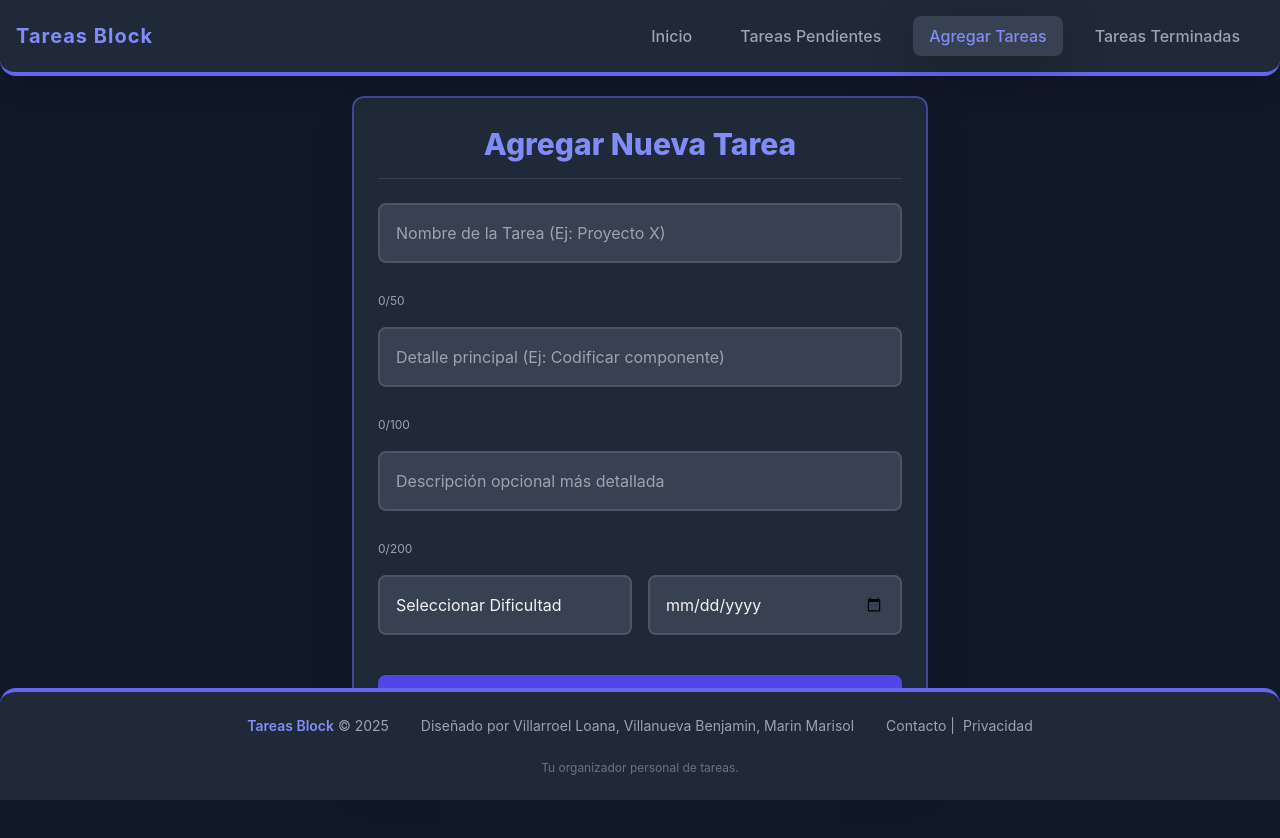
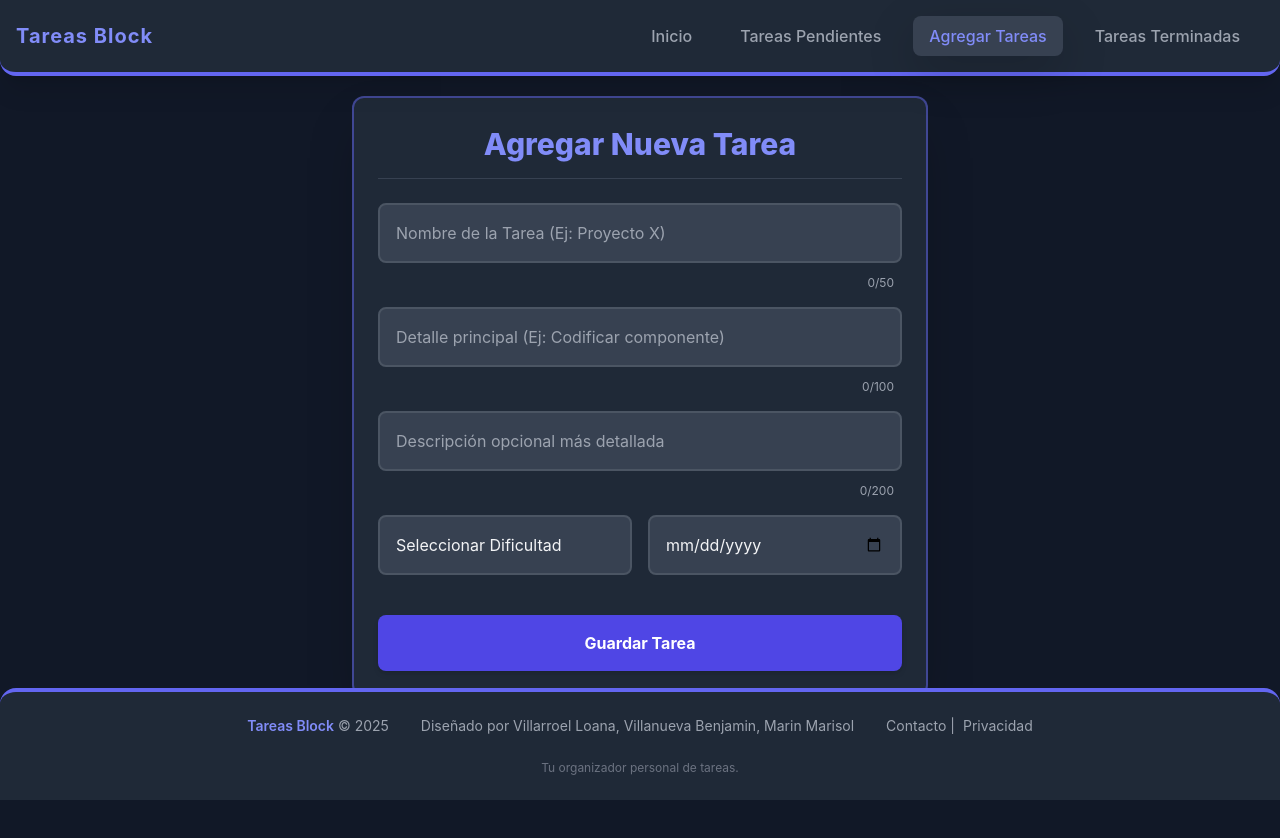
Before and after one commit to Benjaback/proyecto-final, a React (Create React App) app: page /crear in a window 1280 px wide. Shown: the top 838 px of the page. Built offline with nearby package versions, Linux system fonts and the light colour scheme.

Commit message:
subida ARCHIVO

```diff
--- a/src/components/crear.jsx
+++ b/src/components/crear.jsx
@@ -116,7 +116,7 @@ function Crear({ tareas, setTareas }){
                         onChange={(e) => handleInputChange(e, 'nombre', 50)}
                         className={inputClasses}
                     />
-                    <small className='text-gray-400 text-xs'>
+                    <small className='text-gray-400 text-xs block text-right -mt-3 mr-2'>
                         {nombreValue.length}/50
                     </small>
                 </div>
@@ -129,7 +129,7 @@ function Crear({ tareas, setTareas }){
                         onChange={(e) => handleInputChange(e, 'tarea', 100)}
                         className={inputClasses}
                     />
-                    <small className='text-gray-400 text-xs'>
+                    <small className='text-gray-400 text-xs block text-right -mt-3 mr-2'>
                         {tareaValue.length}/100
                     </small>
                 </div>
@@ -142,7 +142,7 @@ function Crear({ tareas, setTareas }){
                         onChange={(e) => handleInputChange(e, 'descripcion', 200)}
                         className={inputClasses}
                     />
-                    <small className='text-gray-400 text-xs'>
+                    <small className='text-gray-400 text-xs block text-right -mt-3 mr-2'>
                         {descripcionValue.length}/200
                     </small>
                 </div>
```
